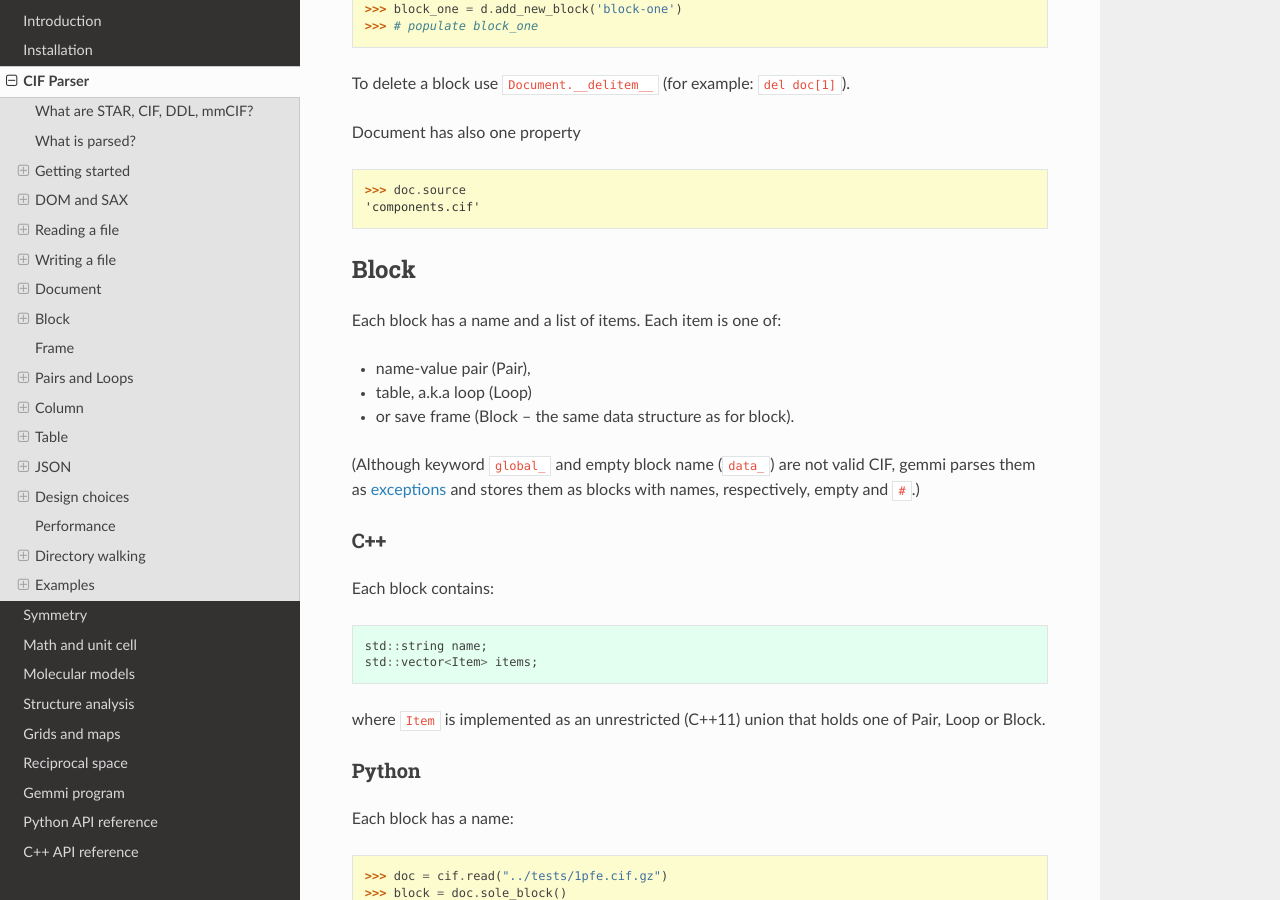
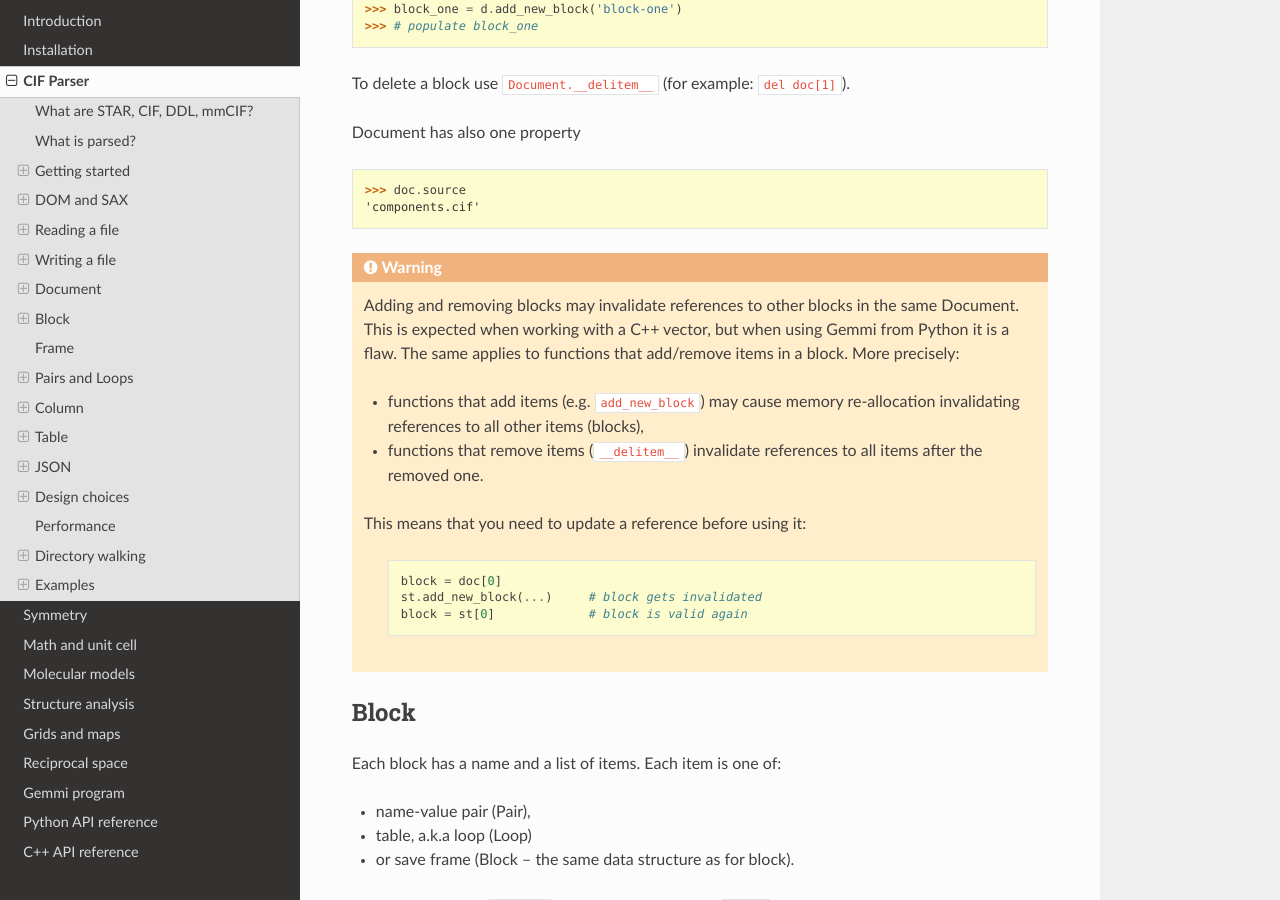
Before and after one commit to project-gemmi/gemmi, a Sphinx documentation site: the page built from docs/cif.rst, in a window 1280 px wide and 900 px high, scrolled down 10596 px. Built offline with Sphinx 7.4.7 and the Read the Docs theme 2.0.0, drawn with Linux system fonts in a browser that asks for light colours.

Commit message:
docs: add a warning about invalidating items to cif.rst

```diff
--- a/docs/cif.rst
+++ b/docs/cif.rst
@@ -555,6 +555,27 @@ Document has also one property
   >>> doc.source
   'components.cif'
 
+
+.. warning::
+
+   Adding and removing blocks may invalidate references to other blocks
+   in the same Document. This is expected when working with a C++ vector,
+   but when using Gemmi from Python it is a flaw.
+   The same applies to functions that add/remove items in a block.
+   More precisely:
+
+   * functions that add items (e.g. ``add_new_block``) may cause memory
+     re-allocation invalidating references to all other items (blocks),
+   * functions that remove items (``__delitem__``) invalidate references to
+     all items after the removed one.
+
+   This means that you need to update a reference before using it:
+
+    .. code-block:: python
+
+       block = doc[0]
+       st.add_new_block(...)     # block gets invalidated
+       block = st[0]             # block is valid again
 
 Block
 =====
--- a/docs/mol.rst
+++ b/docs/mol.rst
@@ -1346,7 +1346,7 @@ for example,
    * ``add_model`` may cause memory re-allocation invalidating references
      to all other models,
    * ``remove_model`` and ``__delitem__`` invalidate references only to
-     models  that are after the removed one.
+     models that are after the removed one.
 
    This means that you need to update a reference before using it:
 
```
